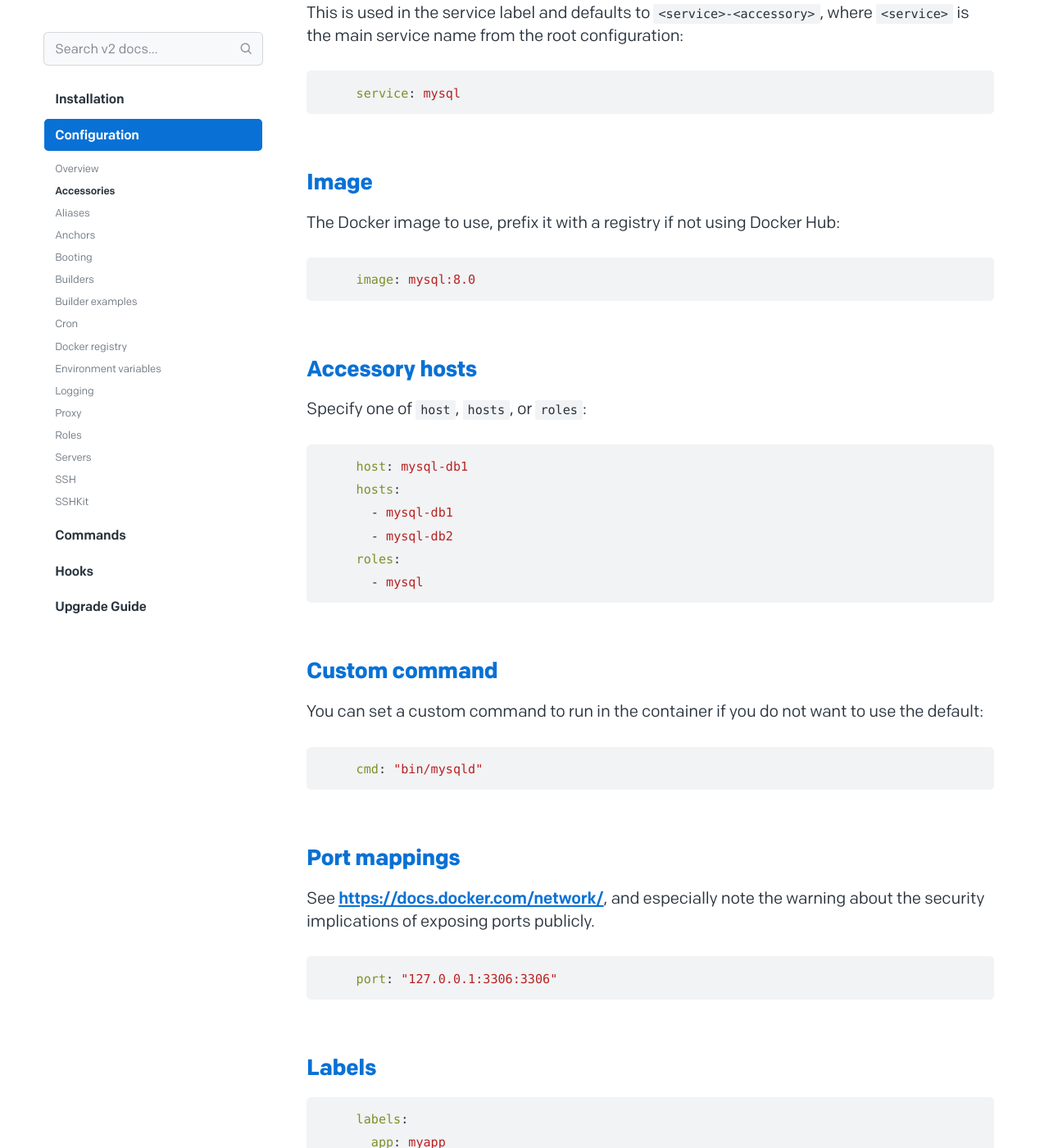
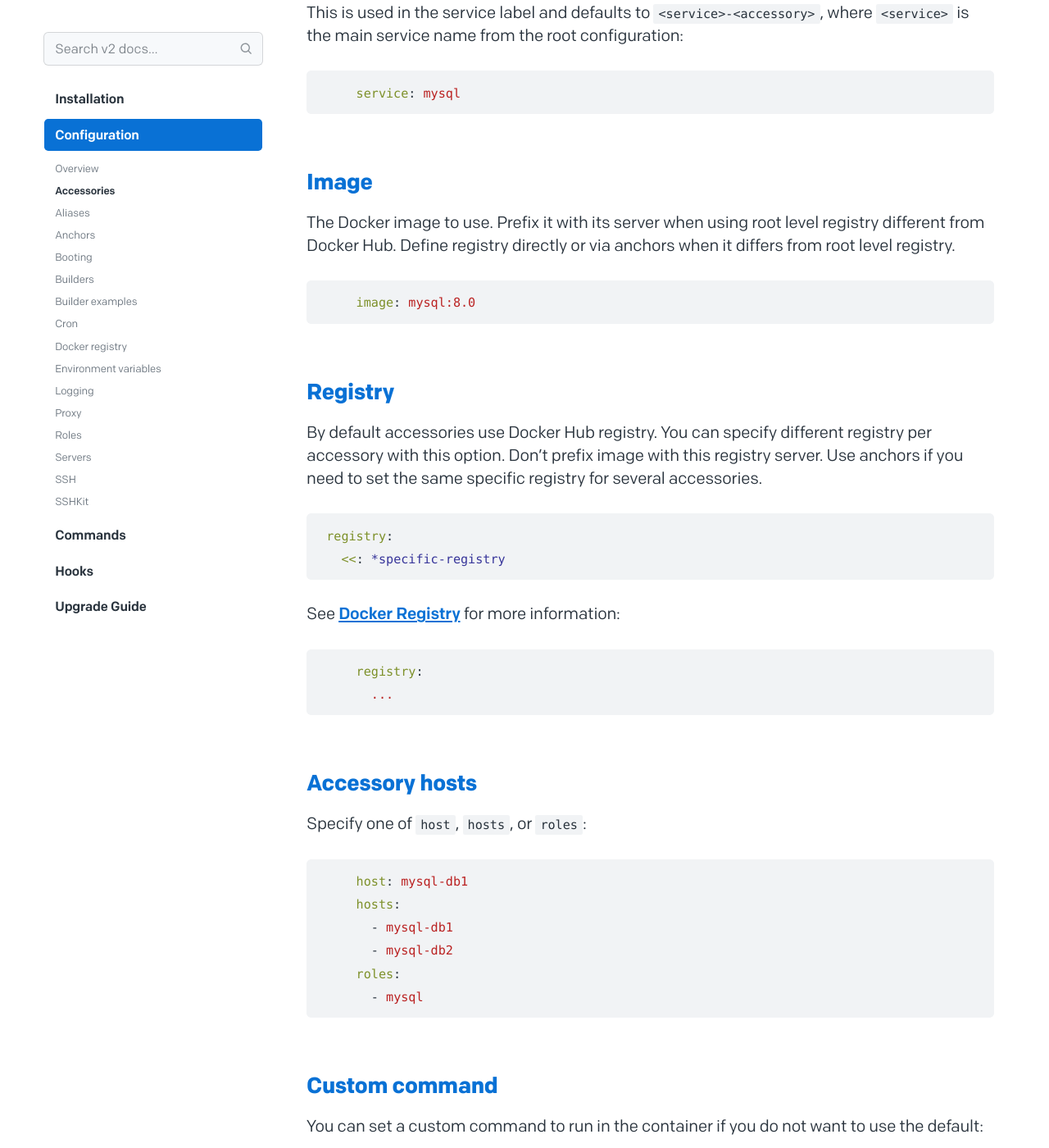
Before and after one commit to basecamp/kamal-site, a Jekyll site: the page built from docs/configuration/accessories.md, in a window 1280 px wide and 1400 px high, scrolled down 876 px. Shown: the whole window at 82% size. Built offline with Jekyll 4.4.1, drawn with Linux system fonts in a browser that asks for light colours; some of the changed text lies outside the part shown.

Commit message:
Update docs from kamal yml + bump version

````diff
--- a/_data/github.yml
+++ b/_data/github.yml
@@ -1,3 +1,3 @@
-tag_name: 2.4.0
+tag_name: 2.5.0
 v1:
   tag_name: 1.9.2
--- a/_data/nav.yml
+++ b/_data/nav.yml
@@ -1,7 +1,7 @@
 - title: "Documentation"
   url: /docs/
   options:
-  - title: "Version 2.4.0"
+  - title: "Version 2.5.0"
     url: /docs/
   - title: "Version 1.9.2"
     url: /v1/docs/
--- a/docs/configuration/accessories.md
+++ b/docs/configuration/accessories.md
@@ -35,10 +35,31 @@ where `<service>` is the main service name from the root configuration:
 
 ## [Image](#image)
 
-The Docker image to use, prefix it with a registry if not using Docker Hub:
+The Docker image to use.
+Prefix it with its server when using root level registry different from Docker Hub.
+Define registry directly or via anchors when it differs from root level registry.
 
 ```yaml
     image: mysql:8.0
+```
+
+## [Registry](#registry)
+
+By default accessories use Docker Hub registry.
+You can specify different registry per accessory with this option.
+Don't prefix image with this registry server.
+Use anchors if you need to set the same specific registry for several accessories.
+
+```yml
+registry:
+  <<: *specific-registry
+```
+
+See [Docker Registry](../docker-registry) for more information:
+
+```yaml
+    registry:
+      ...
 ```
 
 ## [Accessory hosts](#accessory-hosts)
@@ -145,7 +166,7 @@ Defaults to kamal:
 
 ## [Proxy](#proxy)
 
-You can run your accessory behind the Kamal proxy. See [Proxy](../proxy) for more information.
+You can run your accessory behind the Kamal proxy. See [Proxy](../proxy) for more information
 
 ```yaml
     proxy:
````
Also changed, not shown: docs/commands/version.md (+1 -1 lines), docs/configuration/builders.md (+7 -0 lines), docs/configuration/overview.md (+2 -2 lines).
